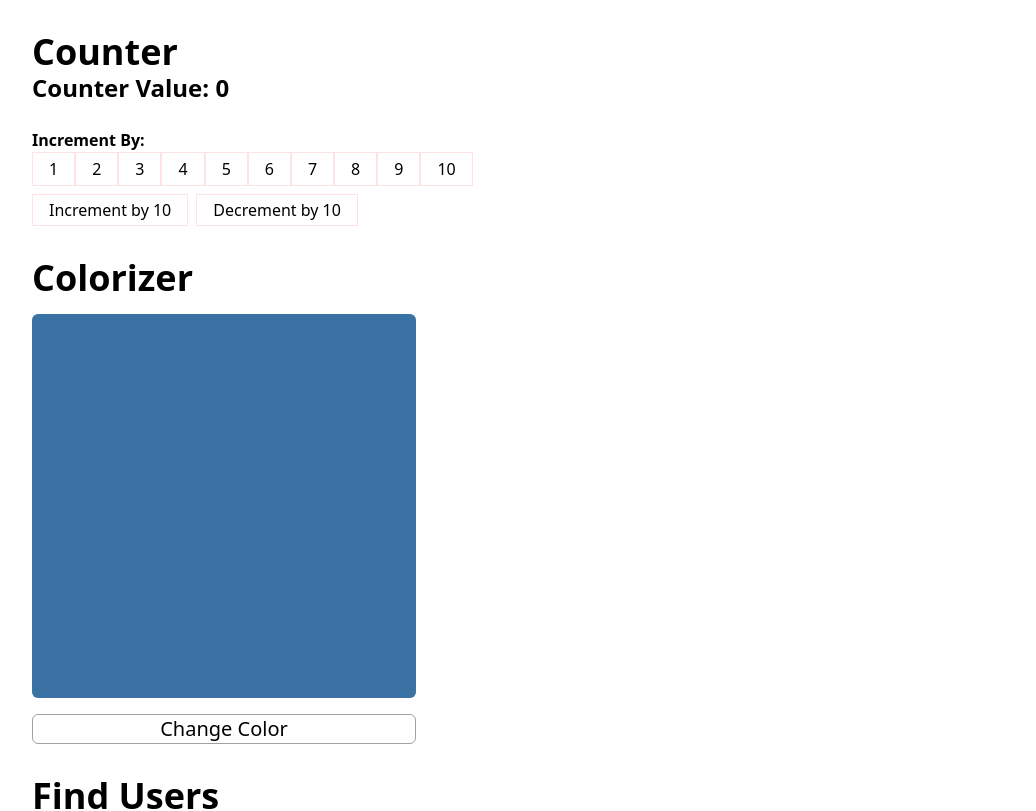
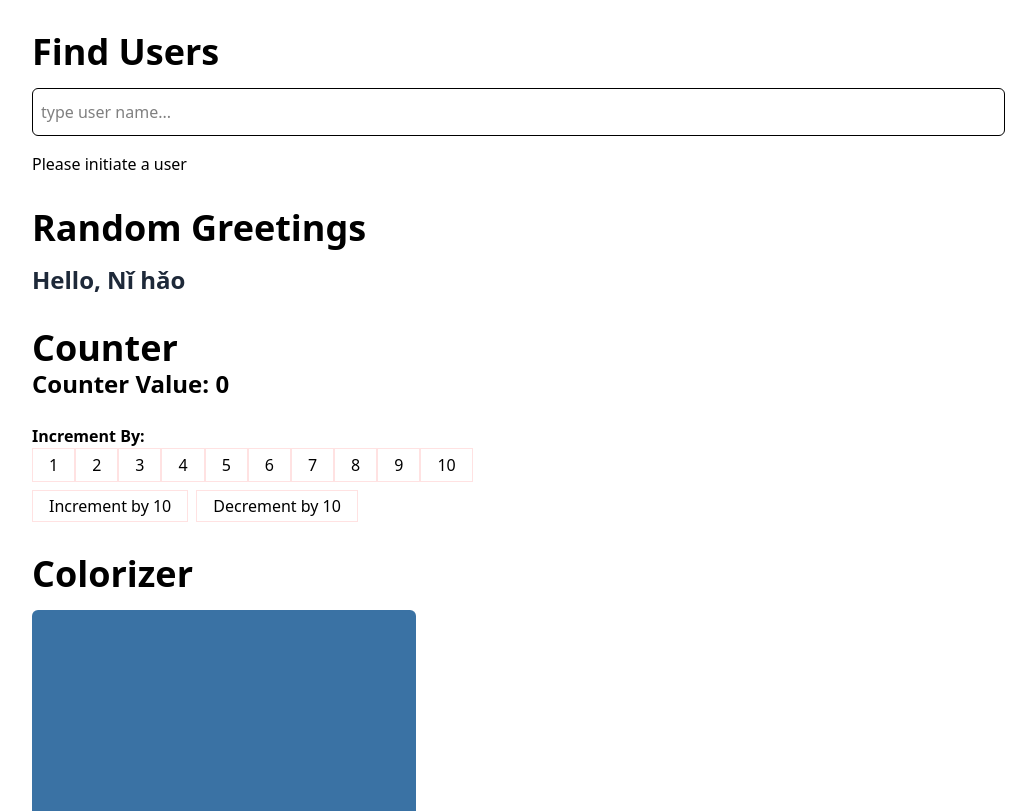
Before and after one commit to amankumar89/React.js, a React (Vite) app: page / in a window 1280 px wide. Shown: the top 811 px of the page, without its empty margins (0-1036 px from the left). Built offline with nearby package versions, Linux system fonts and the light colour scheme.

Commit message:
Refactor App component to include FindUser and Greeting components, updating layout and styling for improved user experience

```diff
--- a/src/App.tsx
+++ b/src/App.tsx
@@ -6,12 +6,12 @@ import Counter from "./use-state/Counter";
 const App = () => {
   return (
     <div className="App px-8">
+      {/* use-effect */}
+      <FindUser />
+      <Greeting max={8} />
       {/* use-state */}
       <Counter />
       <Colorizer />
-      {/* use-effect */}
-      {/* <Greeting max={8} /> */}
-      <FindUser />
     </div>
   );
 };
--- a/src/use-effect/FindUser/GithubUser.tsx
+++ b/src/use-effect/FindUser/GithubUser.tsx
@@ -5,7 +5,7 @@ const GitHubUser = ({ userName }: { userName: string }) => {
   const { user, loading, error } = useGithub({ userName });
 
   return (
-    <div className="min-h-screen flex items-center justify-center bg-gray-100">
+    <div className="w-fit p-4 flex bg-gray-100">
       {loading && <p>Loading...</p>}
       {error && <p className="text-red-600">error in finding users.</p>}
       {user && !loading && <UserCard user={user} />}
```
